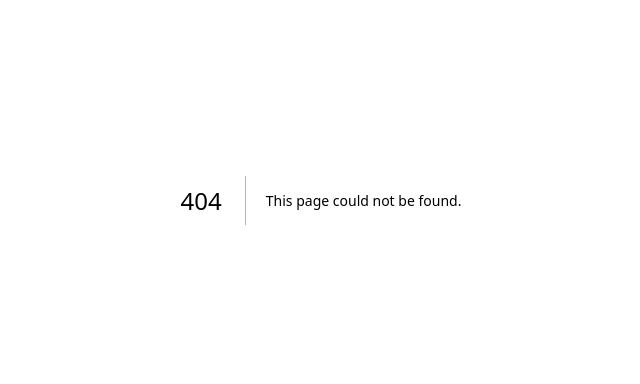
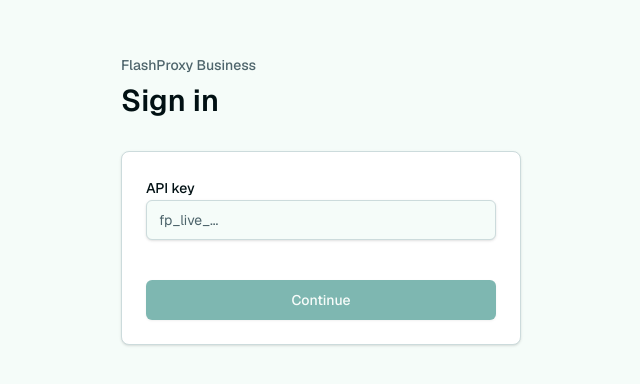
Before and after one commit to asimalizada/flash-proxy, a Next.js app: page /login in a window 1280 px wide. Before the commit this address had no page. Shown: the part 200-584 px from the top of the page, without its empty margins (319-959 px from the left). Built offline with nearby package versions, Linux system fonts and the light colour scheme.

Commit message:
feat: build API key login page
Add a focused login screen that submits reseller API keys to the backend session endpoint, handles loading and errors, and redirects authenticated users without storing keys in the browser.

```diff
--- /dev/null
+++ b/app/(auth)/login/page.tsx
@@ -0,0 +1,19 @@
+import { LoginForm } from "@/components/auth/login-form";
+import { LoginShell } from "@/components/auth/login-shell";
+
+type LoginPageProps = {
+  searchParams: Promise<{
+    next?: string;
+  }>;
+};
+
+export default async function LoginPage({ searchParams }: LoginPageProps) {
+  const params = await searchParams;
+  const redirectTo = params.next?.startsWith("/") ? params.next : "/dashboard";
+
+  return (
+    <LoginShell>
+      <LoginForm redirectTo={redirectTo} />
+    </LoginShell>
+  );
+}
--- /dev/null
+++ b/components/auth/login-form.tsx
@@ -0,0 +1,101 @@
+"use client";
+
+import { Loader2 } from "lucide-react";
+import { useRouter } from "next/navigation";
+import * as React from "react";
+
+import { Button } from "@/components/ui/button";
+import {
+  Card,
+  CardContent,
+  CardFooter,
+  CardHeader,
+} from "@/components/ui/card";
+import { Input } from "@/components/ui/input";
+import { Label } from "@/components/ui/label";
+
+type LoginFormProps = {
+  redirectTo: string;
+};
+
+type LoginResponse = {
+  success: boolean;
+  error?: {
+    message?: string;
+  };
+};
+
+export function LoginForm({ redirectTo }: LoginFormProps) {
+  const router = useRouter();
+  const [apiKey, setApiKey] = React.useState("");
+  const [error, setError] = React.useState<string | null>(null);
+  const [isSubmitting, setIsSubmitting] = React.useState(false);
+
+  async function handleSubmit(event: React.FormEvent<HTMLFormElement>) {
+    event.preventDefault();
+    setError(null);
+    setIsSubmitting(true);
+
+    try {
+      const response = await fetch("/api/auth/login", {
+        method: "POST",
+        headers: {
+          "Content-Type": "application/json",
+        },
+        body: JSON.stringify({ apiKey }),
+      });
+      const payload = (await response.json()) as LoginResponse;
+
+      if (!response.ok || !payload.success) {
+        setError(payload.error?.message ?? "Unable to sign in");
+        return;
+      }
+
+      router.replace(redirectTo);
+      router.refresh();
+    } catch {
+      setError("Unable to sign in");
+    } finally {
+      setIsSubmitting(false);
+    }
+  }
+
+  return (
+    <Card>
+      <form onSubmit={handleSubmit}>
+        <CardHeader className="pb-4">
+          <div className="space-y-2">
+            <Label htmlFor="apiKey">API key</Label>
+            <Input
+              autoComplete="off"
+              id="apiKey"
+              name="apiKey"
+              placeholder="fp_live_..."
+              spellCheck={false}
+              type="password"
+              value={apiKey}
+              onChange={(event) => setApiKey(event.target.value)}
+            />
+          </div>
+        </CardHeader>
+        <CardContent>
+          {error ? (
+            <p className="text-sm font-medium text-destructive">{error}</p>
+          ) : null}
+        </CardContent>
+        <CardFooter>
+          <Button className="w-full" disabled={isSubmitting || !apiKey.trim()}>
+            {isSubmitting ? (
+              <>
+                <Loader2 className="size-4 animate-spin" />
+                Signing in
+              </>
+            ) : (
+              "Continue"
+            )}
+          </Button>
+        </CardFooter>
+      </form>
+    </Card>
+  );
+}
--- /dev/null
+++ b/components/auth/login-shell.tsx
@@ -0,0 +1,19 @@
+import type * as React from "react";
+
+export function LoginShell({ children }: { children: React.ReactNode }) {
+  return (
+    <main className="flex min-h-screen bg-background text-foreground">
+      <section className="mx-auto flex w-full max-w-md flex-col justify-center px-6 py-10">
+        <div className="mb-8">
+          <p className="text-sm font-medium text-muted-foreground">
+            FlashProxy Business
+          </p>
+          <h1 className="mt-2 text-3xl font-semibold tracking-normal">
+            Sign in
+          </h1>
+        </div>
+        {children}
+      </section>
+    </main>
+  );
+}
```
